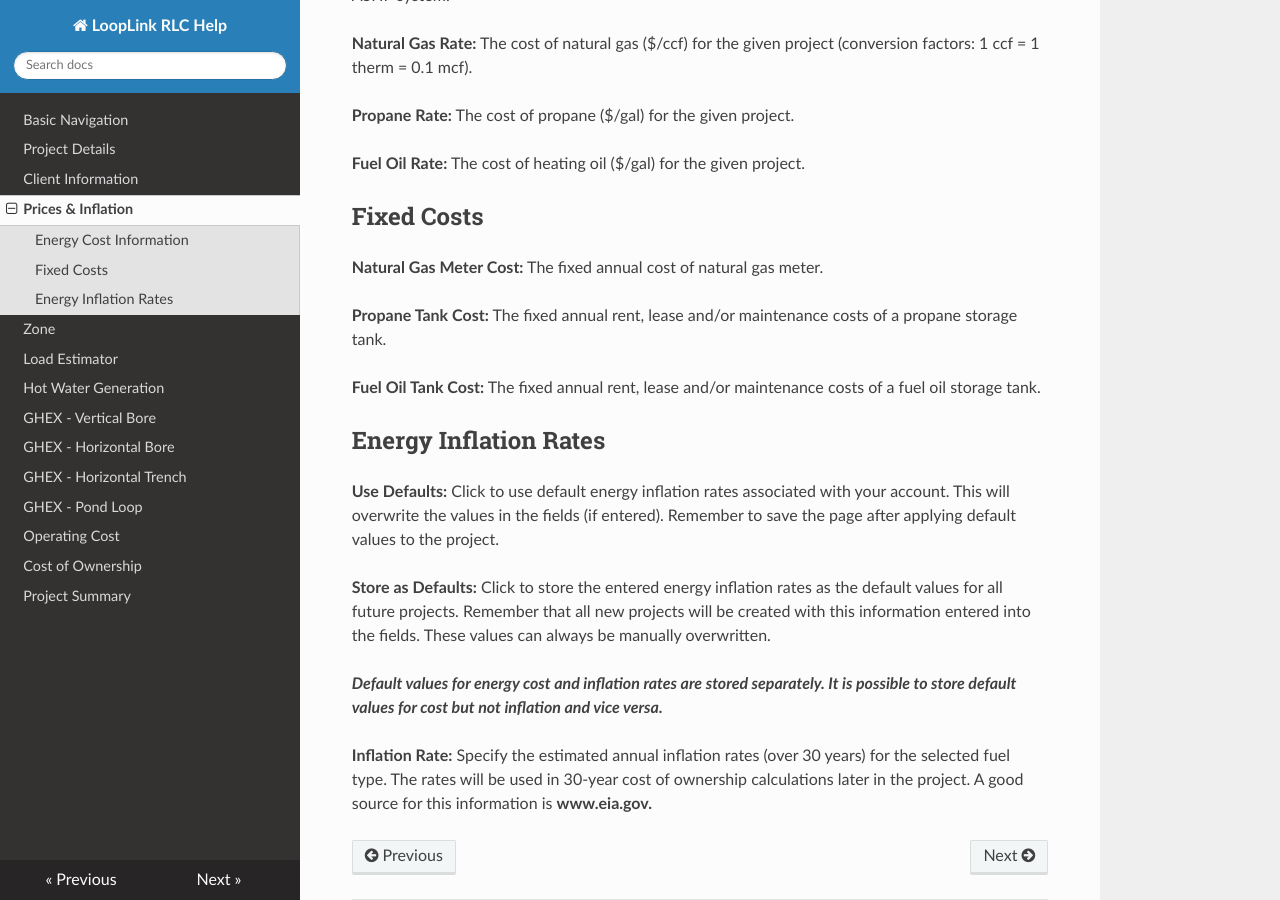
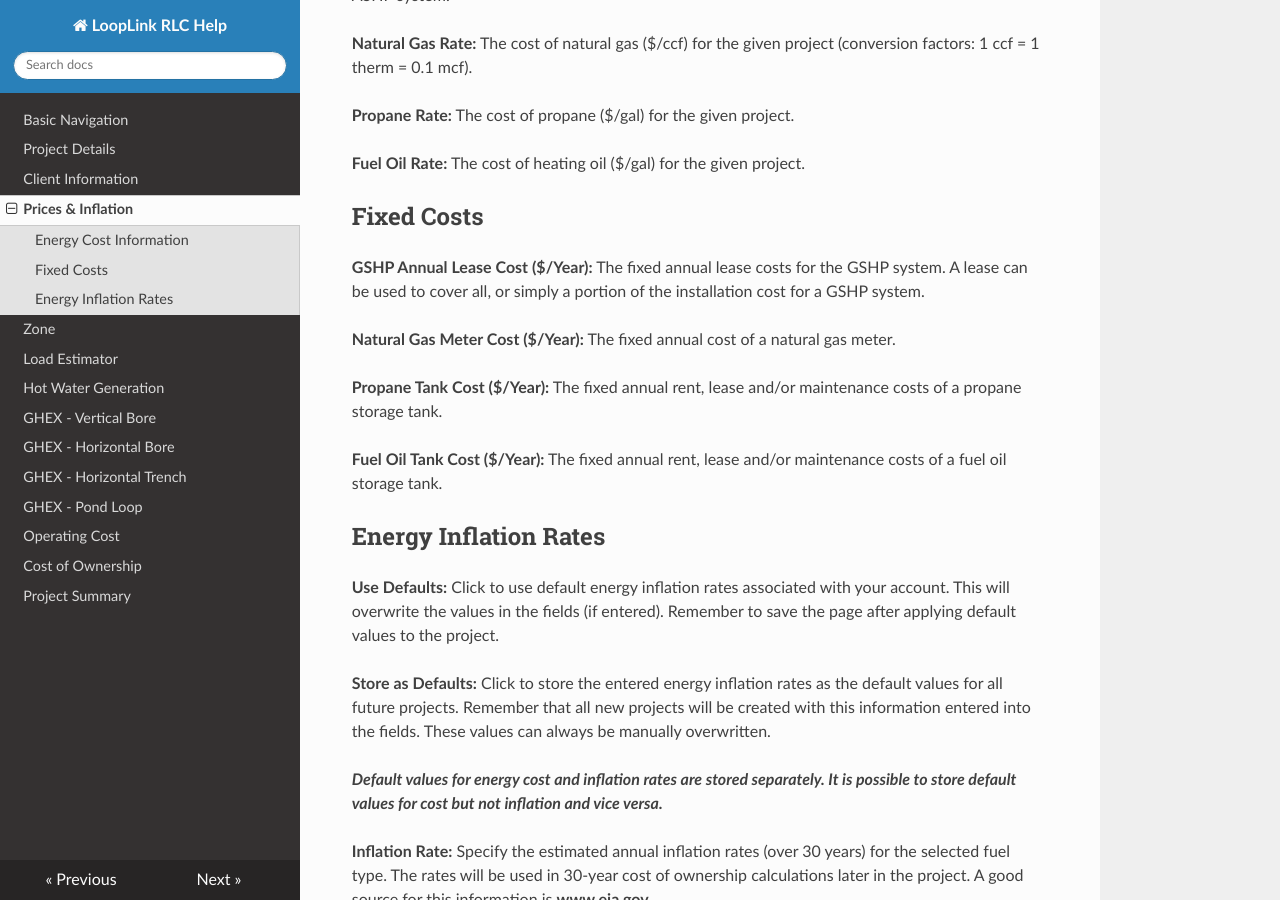
Before and after one commit to geoconnections-rjc/RLC_DOCS, an MkDocs documentation site: the page built from docs/prices_and_inflation.md, in a window 1280 px wide and 900 px high, scrolled down 1030 px. Built offline with MkDocs 1.6.1, drawn with Linux system fonts in a browser that asks for light colours; nearby versions of some CDN libraries; old or Windows-style settings are respelled for this version of MkDocs.

Commit message:
Added Fixed GSHP Costs

```diff
--- a/docs/prices_and_inflation.md
+++ b/docs/prices_and_inflation.md
@@ -28,11 +28,13 @@ Enter the local utility rates for annual operating cost calculations. If a field
 
 ##Fixed Costs
 
-**Natural Gas Meter Cost:** The fixed annual cost of natural gas meter.
+**GSHP Annual Lease Cost ($/Year):** The fixed annual lease costs for the GSHP system. A lease can be used to cover all, or simply a portion of the installation cost for a GSHP system.
 
-**Propane Tank Cost:** The fixed annual rent, lease and/or maintenance costs of a propane storage tank.
+**Natural Gas Meter Cost ($/Year):** The fixed annual cost of a natural gas meter.
 
-**Fuel Oil Tank Cost:** The fixed annual rent, lease and/or maintenance costs of a fuel oil storage tank.
+**Propane Tank Cost ($/Year):** The fixed annual rent, lease and/or maintenance costs of a propane storage tank.
+
+**Fuel Oil Tank Cost ($/Year):** The fixed annual rent, lease and/or maintenance costs of a fuel oil storage tank.
 
 ##Energy Inflation Rates
 
```
